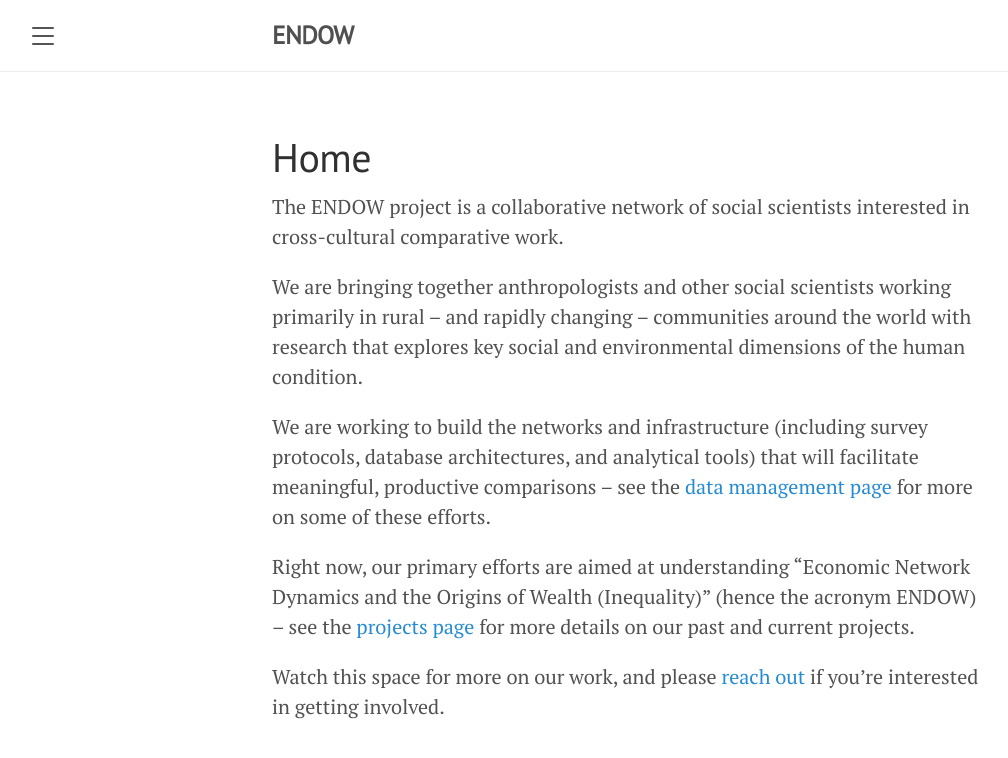
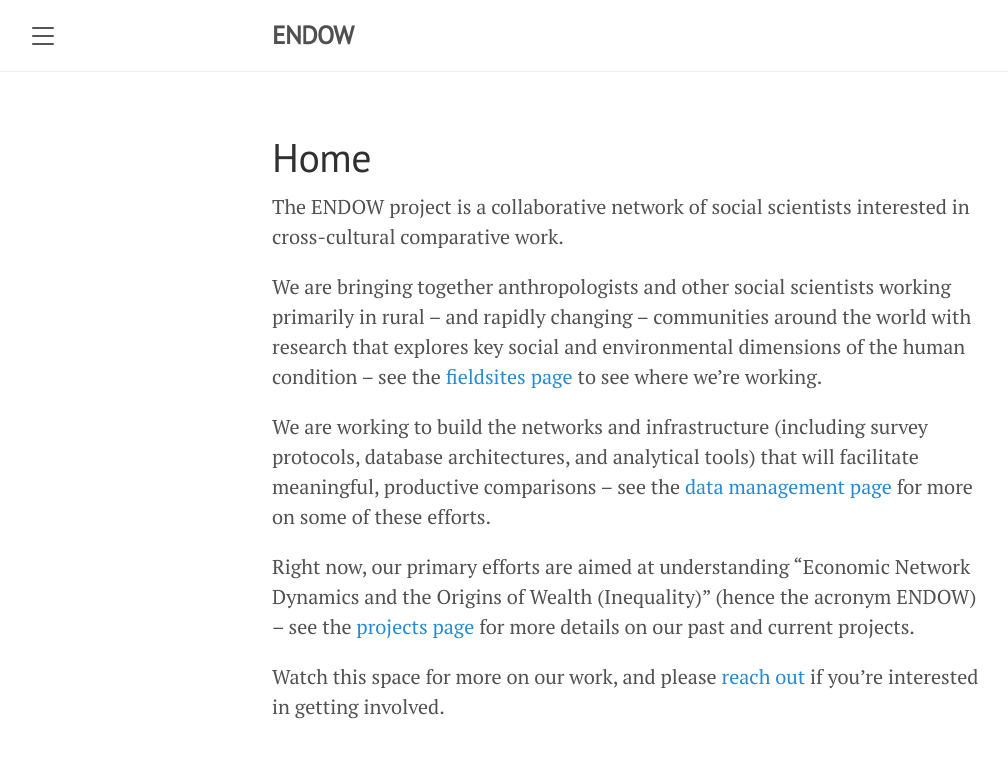
Before and after one commit to endowproject/endowproject.github.io, a Jekyll site: the page built from index.md, in a window 1280 px wide. Shown: the top 758 px of the page, without its empty margins (8-1016 px from the left). Built offline with Jekyll 4.4.1, drawn with Linux system fonts in a browser that asks for light colours.

Commit message:
Update index.md

```diff
--- a/index.md
+++ b/index.md
@@ -6,7 +6,7 @@ title: Home
 
 The ENDOW project is a collaborative network of social scientists interested in cross-cultural comparative work.
 
-We are bringing together anthropologists and other social scientists working primarily in rural – and rapidly changing – communities around the world with research that explores key social and environmental dimensions of the human condition.
+We are bringing together anthropologists and other social scientists working primarily in rural – and rapidly changing – communities around the world with research that explores key social and environmental dimensions of the human condition -- see the [fieldsites page](https://endowproject.github.io/fieldsites/) to see where we're working.
 
 We are working to build the networks and infrastructure (including survey protocols, database architectures, and analytical tools) that will facilitate meaningful, productive comparisons -- see the [data management page](https://endowproject.github.io/data-management/) for more on some of these efforts.
 
```
